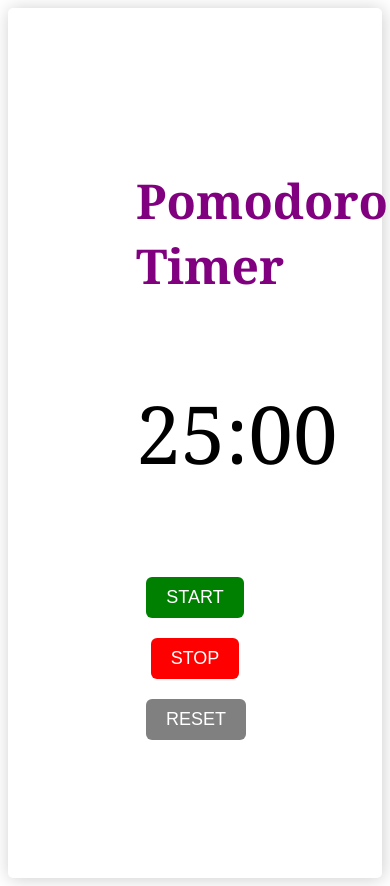
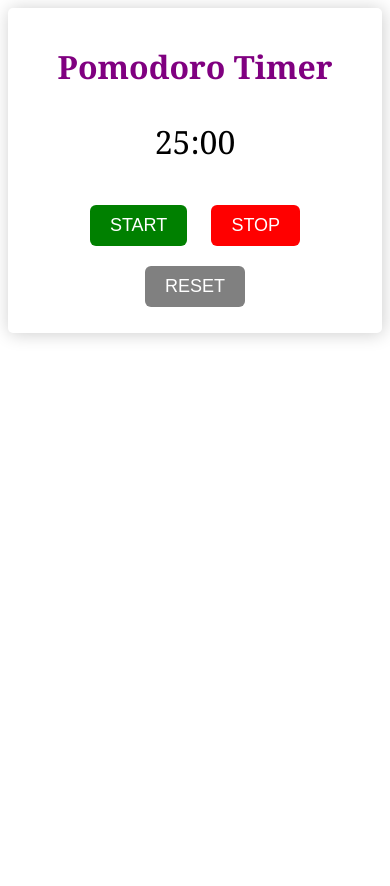
Before and after one commit to MarioBrosh8/PomodoroTimer, a plain HTML site: page index.html in a window 390 px wide. After the commit the page ends 844 px from the top, so only its background shows below. Drawn offline with Linux system fonts and the light colour scheme.

Commit message:
add responsive

```diff
--- a/main.css
+++ b/main.css
@@ -2,7 +2,7 @@
     margin: 0 auto;
     max-width: 400px;
     text-align: center;
-    padding: 8rem;
+    padding: 5rem;
     font-family: Georgia, 'Times New Roman', Times, serif;
     box-shadow: 1px 1px 18px rgba(0, 0, 0, .2);
     border-radius: 5px;
@@ -46,3 +46,18 @@ button:hover{
 #reset{
     background-color: gray;
 }
+
+@media (max-width: 600px) {
+    .container{
+        padding: 1rem;
+
+    }
+    .title{
+        color: purple;
+        font-weight: bolder;
+        font-size: 2rem;
+    }
+    .timer{
+        font-size: 2rem;
+    }
+}
```
